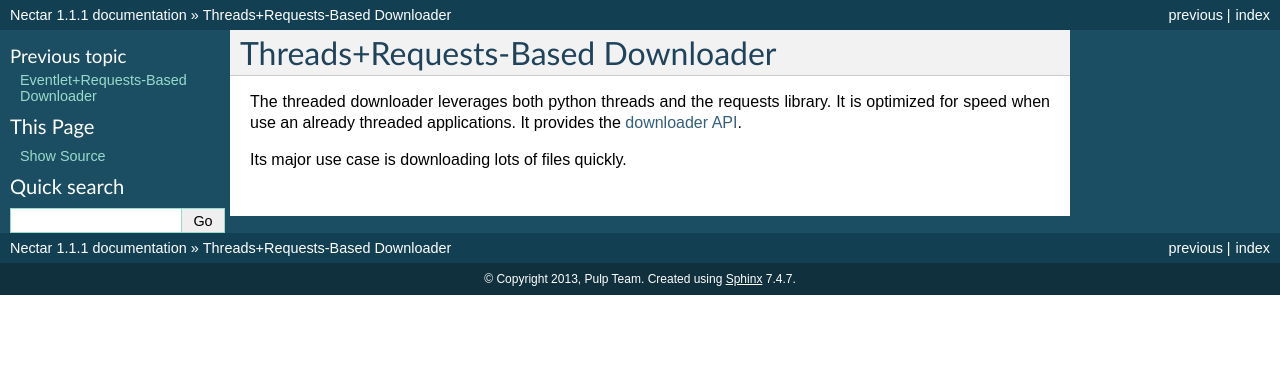
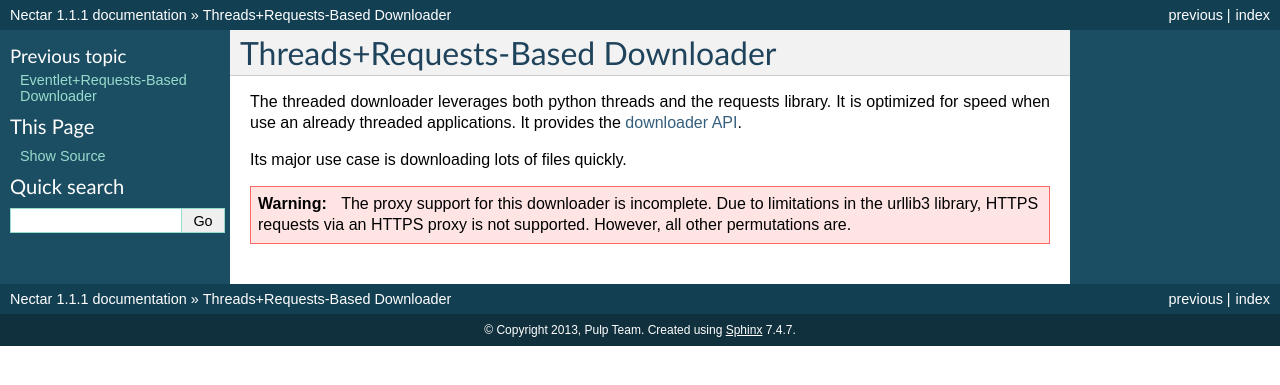
Before and after one commit to pulp/nectar, a Sphinx documentation site: the page built from docs/downloaders/threaded.rst, in a window 1280 px wide. Shown: the top 385 px of the page. Built offline with Sphinx 7.4.7, drawn with Linux system fonts in a browser that asks for light colours.

Commit message:
added warnings about incomplete proxy support for the revent and threaded downloader

```diff
--- a/docs/downloaders/revent.rst
+++ b/docs/downloaders/revent.rst
@@ -5,3 +5,9 @@ The revent downloader leverages both eventlets and the requests library. It is
 optimized for speed. It provides the :ref:`downloader API <downloader_api>`.
 
 Its major use case is downloading lots of files quickly.
+
+
+.. warning::
+   The proxy support for this downloader is incomplete. Due to limitations in
+   the urllib3 library, HTTPS requests via an HTTPS proxy is not supported.
+   However, all other permutations are.
--- a/docs/downloaders/threaded.rst
+++ b/docs/downloaders/threaded.rst
@@ -6,3 +6,9 @@ It is optimized for speed when use an already threaded applications. It provides
 the :ref:`downloader API <downloader_api>`.
 
 Its major use case is downloading lots of files quickly.
+
+
+.. warning::
+   The proxy support for this downloader is incomplete. Due to limitations in
+   the urllib3 library, HTTPS requests via an HTTPS proxy is not supported.
+   However, all other permutations are.
```
